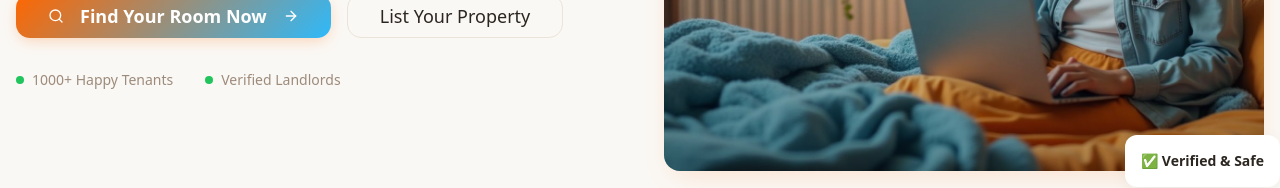
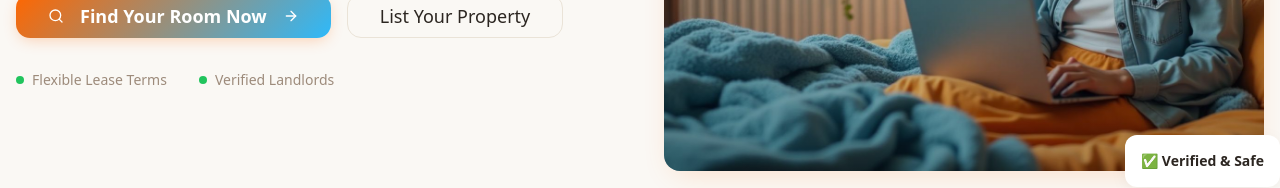
Before and after one commit to tryptonite/hivehavn-landing, a React (Vite) app: page / in a window 1280 px wide. Shown: the part 457-645 px from the top of the page. Built offline with nearby package versions, Linux system fonts and the light colour scheme.

Commit message:
Change text to "Flexible Lease Terms"

```diff
--- a/src/components/Hero.tsx
+++ b/src/components/Hero.tsx
@@ -31,7 +31,7 @@ const Hero = () => {
             <div className="flex items-center space-x-8 text-sm text-muted-foreground">
               <div className="flex items-center">
                 <div className="w-2 h-2 bg-success rounded-full mr-2"></div>
-                <span>1000+ Happy Tenants</span>
+                <span>Flexible Lease Terms</span>
               </div>
               <div className="flex items-center">
                 <div className="w-2 h-2 bg-success rounded-full mr-2"></div>
```
